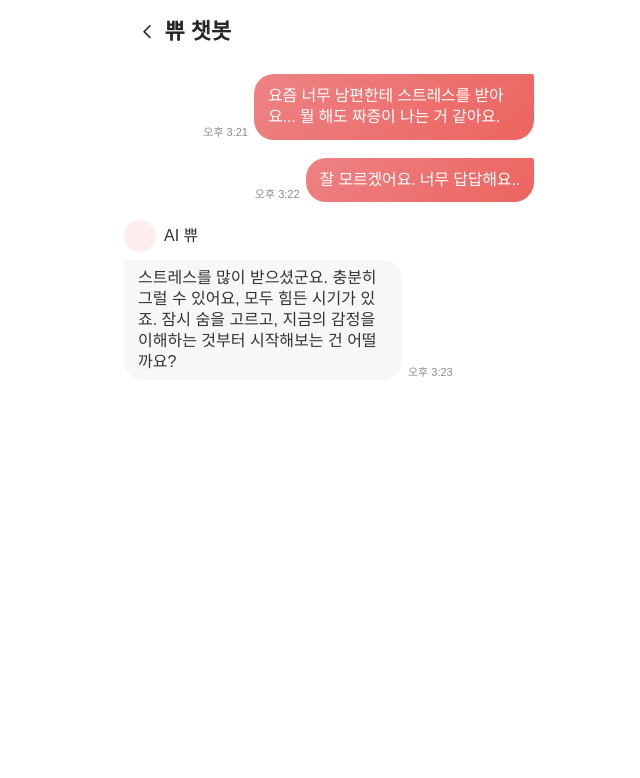
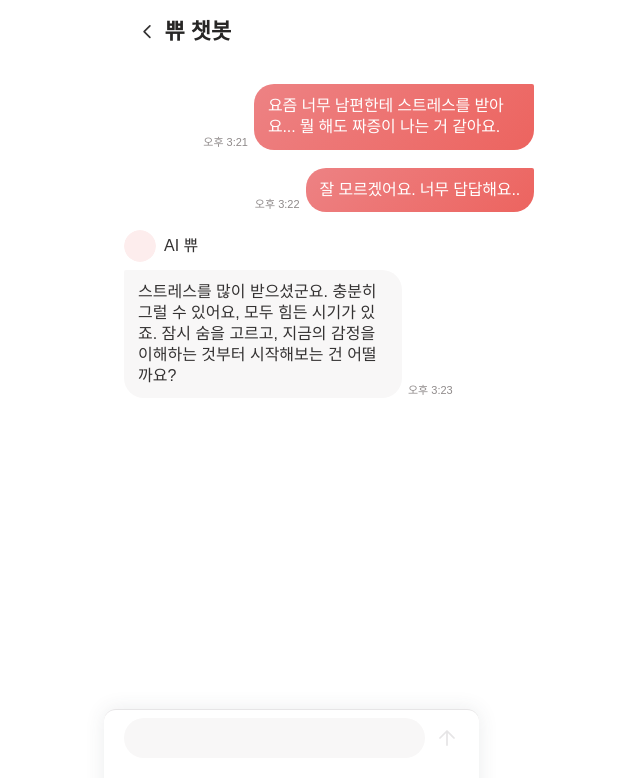
Before and after one commit to KDT-2024-FirstStep-Team/first-step-frontend, a React (Vite) app: page /counselor-chatbot in a window 1280 px wide. Shown: the top 778 px of the page, without its empty margins (311-951 px from the left). Built offline with nearby package versions, Linux system fonts and the light colour scheme; a web font is replaced by a local one.

Commit message:
feat: ChatInput 컴포넌트 구현, ConselorChatBot 페이지 구현

```diff
--- /dev/null
+++ b/src/components/ChatInput.tsx
@@ -0,0 +1,113 @@
+import React, { useRef, useState } from 'react';
+import sendIcon from '/icons/send.svg';
+
+interface ChatInputProps {
+  postId: string;
+  userId: number;
+  nickname: string;
+  onCommentSubmitted: () => void;
+}
+
+const ChatInput: React.FC<ChatInputProps> = ({
+  postId,
+  userId,
+  nickname,
+  onCommentSubmitted,
+}) => {
+  const [newComment, setNewComment] = useState('');
+  const textareaRef = useRef<HTMLTextAreaElement>(null);
+
+  const submitComment = async () => {
+    if (!newComment.trim()) return;
+
+    try {
+      // API 호출 예시
+      await fetch(`/apiClient/comments/create/${postId}`, {
+        method: 'POST',
+        headers: {
+          'Content-Type': 'application/json',
+        },
+        body: JSON.stringify({
+          content: newComment,
+          writerId: userId,
+          boardId: postId,
+          nickname,
+        }),
+      });
+
+      setNewComment('');
+      onCommentSubmitted();
+    } catch (error) {
+      console.error('Error submitting comment:', error);
+    }
+  };
+
+  const autoScroll = () => {
+    if (textareaRef.current) {
+      textareaRef.current.scrollTop = textareaRef.current.scrollHeight;
+    }
+  };
+
+  return (
+    <div style={styles.messageInput}>
+      <textarea
+        ref={textareaRef}
+        value={newComment}
+        onChange={(e) => setNewComment(e.target.value)}
+        placeholder=""
+        style={styles.inputField}
+        onInput={autoScroll}
+        onKeyUp={(e) => {
+          if (e.key === 'Enter' && !e.shiftKey) {
+            e.preventDefault();
+            submitComment();
+          }
+        }}
+      />
+      <img
+        src={sendIcon}
+        alt="전송"
+        style={styles.iconSend}
+        onClick={submitComment}
+      />
+    </div>
+  );
+};
+
+const styles: { [key: string]: React.CSSProperties } = {
+  messageInput: {
+    borderRadius: '12px 12px 0px 0px',
+    borderTop: '0.5px solid var(--gr70)',
+    background: 'var(--gr100)',
+    display: 'flex',
+    alignItems: 'center',
+    padding: '8px 20px 42px 20px',
+    width: '375px',
+    boxSizing: 'border-box',
+    boxShadow: '0px 0px 20px 0px rgba(62, 68, 78, 0.1)',
+  },
+  inputField: {
+    width: '301px',
+    height: '40px',
+    padding: '10px 16px',
+    border: 'none',
+    borderRadius: '40px',
+    background: 'var(--gr90)',
+    fontSize: '16px',
+    outline: 'none',
+    marginRight: '10px',
+    boxSizing: 'border-box',
+    resize: 'none',
+    overflowY: 'auto',
+    lineHeight: '16px',
+    flexGrow: 1,
+    color: 'var(--gr30)',
+  },
+  iconSend: {
+    width: '24px',
+    height: '24px',
+    cursor: 'pointer',
+  },
+};
+
+export default ChatInput;
--- a/src/components/OtherChat.tsx
+++ b/src/components/OtherChat.tsx
@@ -92,7 +92,7 @@ const styles = {
     borderRadius: '2px 20px 20px 20px',
     background: 'var(--gr90)',
     color: 'var(--gr100)',
-    padding: '8px 14px',
+    padding: '12px 14px',
     marginRight: '6px',
     maxWidth: '278px',
     wordWrap: 'break-word',
--- a/src/pages/CounselorChatBot.tsx
+++ b/src/pages/CounselorChatBot.tsx
@@ -1,10 +1,11 @@
-import React from 'react';
+import React, { useState } from 'react';
 import BackHeader from '@/components/BackHeader';
 import Chat from '@/components/Chat';
 import OtherChat from '@/components/OtherChat';
+import ChatInput from '@/components/ChatInput';
 
 const CounselorChatBot: React.FC = () => {
-  const messages = [
+  const [messages, setMessages] = useState([
     {
       type: 'user',
       time: '오후 3:21',
@@ -27,12 +28,48 @@ const CounselorChatBot: React.FC = () => {
       name: 'AI 쀼',
       avatar: '/icons/profile.svg',
     },
-  ];
+  ]);
+
+  const handleSendMessage = (message: string) => {
+    const newMessage = {
+      type: 'user',
+      time: new Date().toLocaleTimeString('ko-KR', {
+        hour: '2-digit',
+        minute: '2-digit',
+      }),
+      message,
+      image: null,
+    };
+    setMessages((prevMessages) => [...prevMessages, newMessage]);
+
+    setTimeout(() => {
+      const botResponse = {
+        type: 'bot',
+        time: new Date().toLocaleTimeString('ko-KR', {
+          hour: '2-digit',
+          minute: '2-digit',
+        }),
+        message: '제가 도와드릴 수 있는 부분을 말씀해 주세요.',
+        image: null,
+        name: 'AI 쀼',
+        avatar: '/icons/profile.svg',
+      };
+      setMessages((prevMessages) => [...prevMessages, botResponse]);
+    }, 1000);
+  };
 
   return (
-    <>
+    <div style={{ display: 'flex', flexDirection: 'column', height: '100vh' }}>
       <BackHeader title="쀼 챗봇" />
-      <main className="content" style={{ marginTop: '74px' }}>
+      <main
+        className="content"
+        style={{
+          marginTop: '74px',
+          flexGrow: 1,
+          overflowY: 'auto',
+          paddingTop: '10px',
+        }}
+      >
         {messages.map((msg, index) => {
           if (msg.type === 'user') {
             return (
@@ -58,7 +95,13 @@ const CounselorChatBot: React.FC = () => {
           return null;
         })}
       </main>
-    </>
+      <ChatInput
+        postId="1"
+        userId={1}
+        nickname="User"
+        onCommentSubmitted={() => {}}
+      />
+    </div>
   );
 };
 
```
Also changed, not shown: public/icons/send.svg (added).
